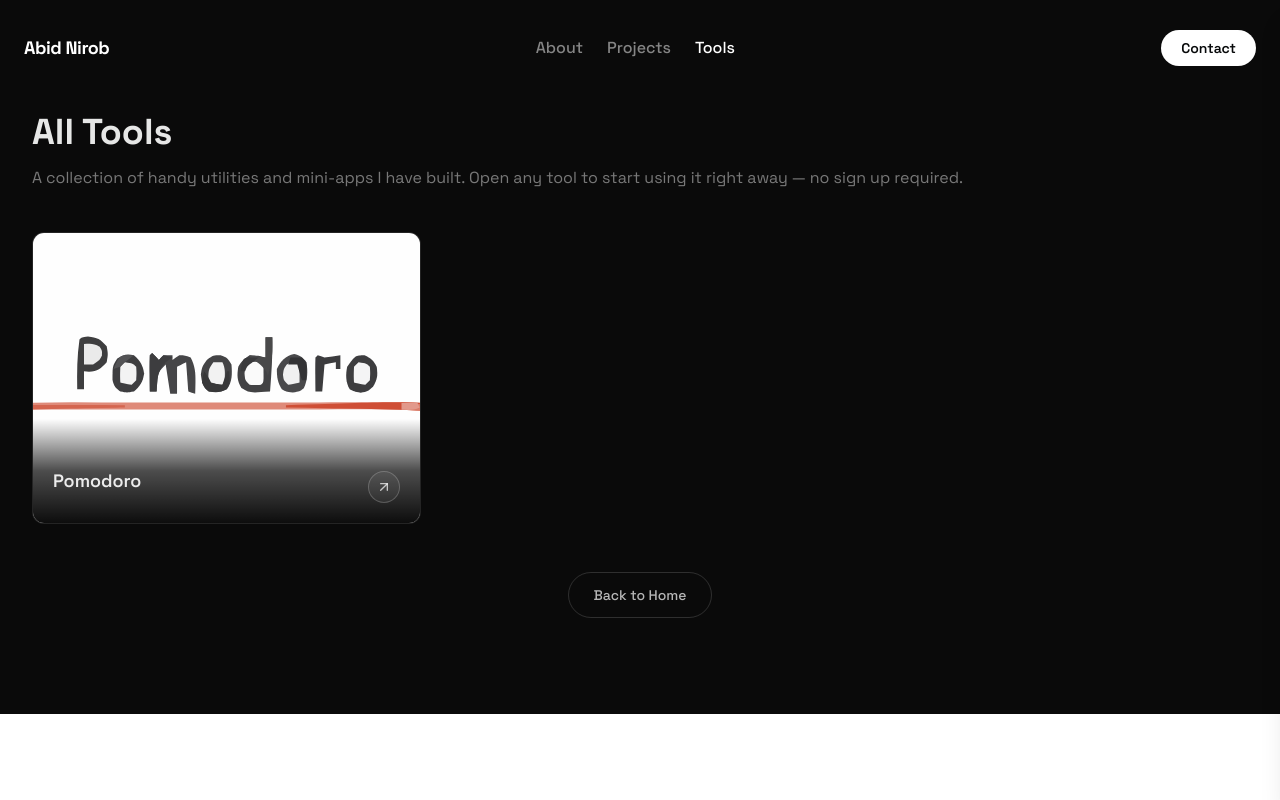
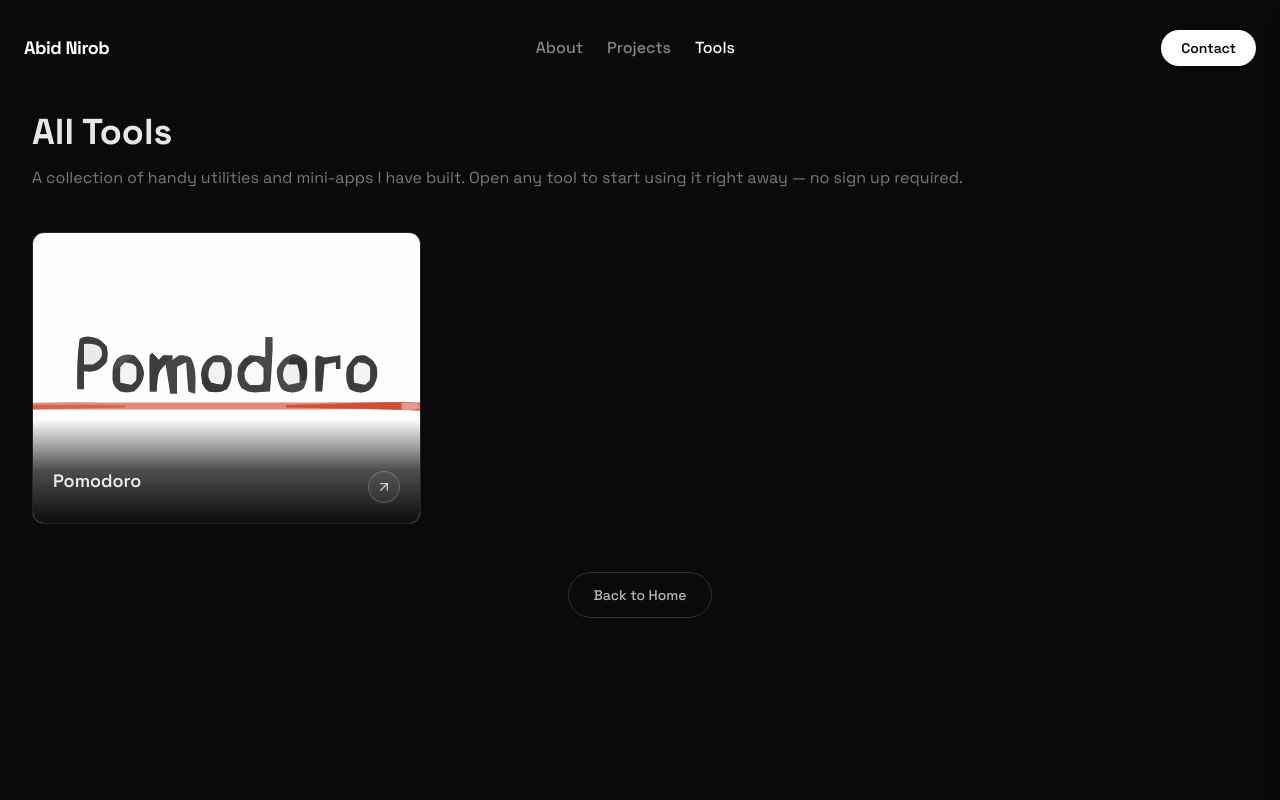
Before and after one commit to ahnafabid10/ahnafabid, a Next.js app: page /tools in a window 1280 px wide. Shown: the top 800 px of the page. Built offline with nearby package versions, Linux system fonts and the light colour scheme.

Commit message:
refactor: simplify ToolsPage component structure by removing unnecessary wrapper div

```diff
--- a/src/app/(Public)/tools/page.tsx
+++ b/src/app/(Public)/tools/page.tsx
@@ -6,9 +6,7 @@ import SmoothScroll from '@/components/Shared/LenisSmoothScroll/SmoothScroll';
 const page = () => {
     return (
         <SmoothScroll>
-        <div className="min-h-screen">
-            <ToolsPage />
-        </div>
+        <ToolsPage />
         </SmoothScroll>
     );
 };
```
